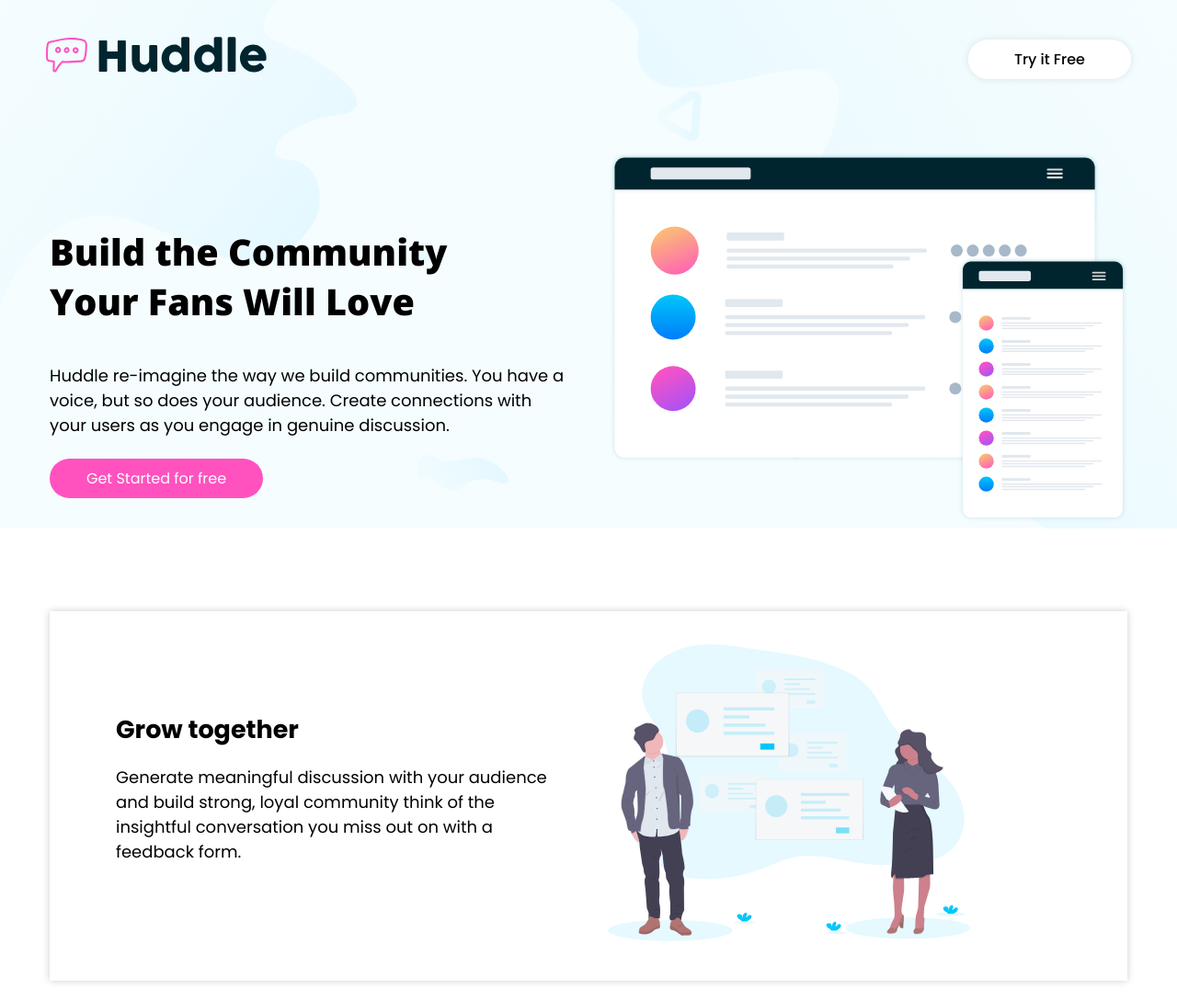
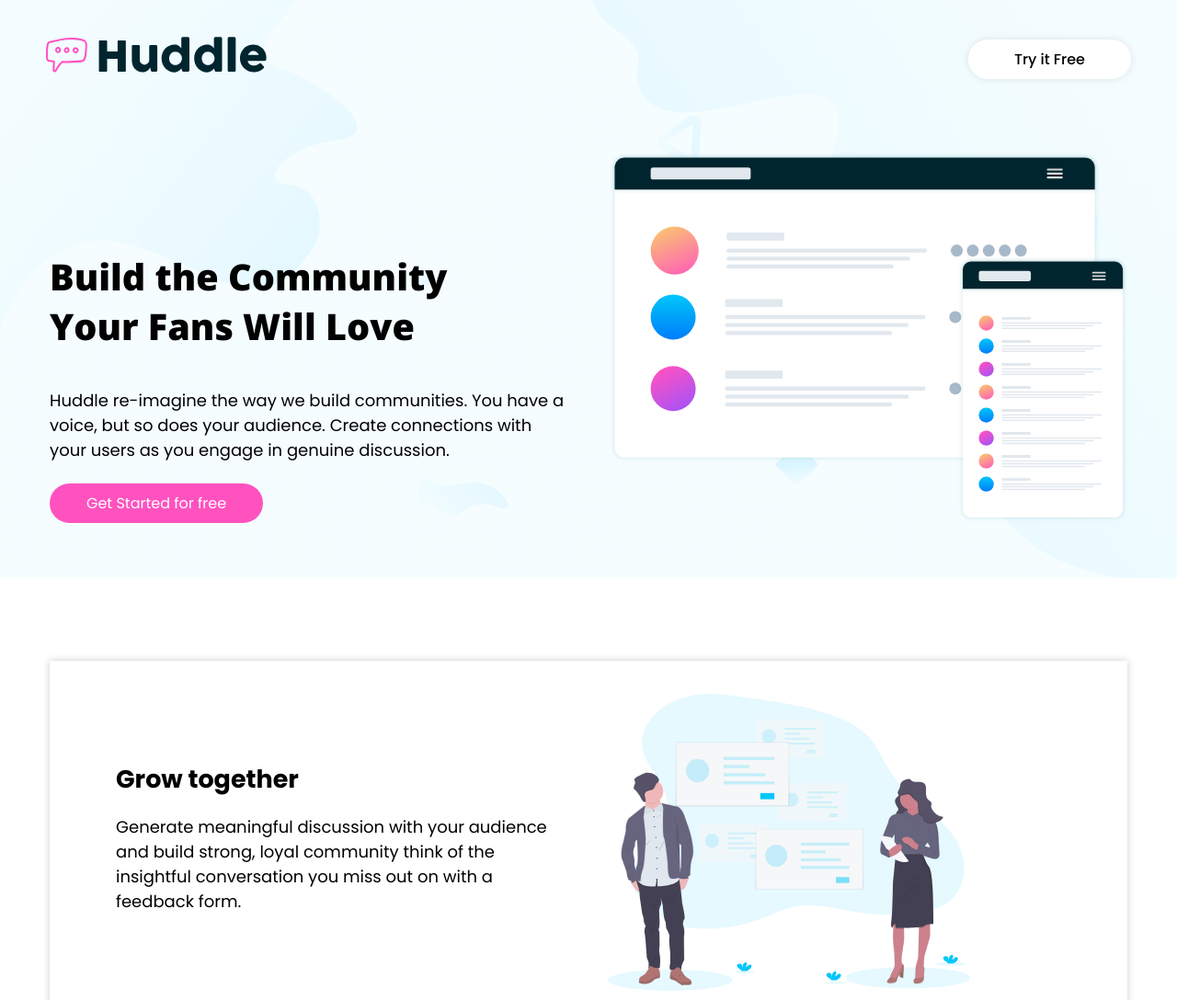
Before and after one commit to iyke-e/huddle-landing-page-with-alternating-feature-blocks-master, a plain HTML site: page index.html in a window 1280 px wide. Shown: the top 1088 px of the page at 92% size. Drawn offline with nearby package versions, Linux system fonts and the light colour scheme.

Commit message:
Update style.css

```diff
--- a/style.css
+++ b/style.css
@@ -75,6 +75,10 @@
     align-items: center;
     margin-top: 40px;
     margin-inline: 3em;
+}
+
+.page-1 img {
+    padding-bottom: 3em;
 }
 
 .page-1 div {
```
